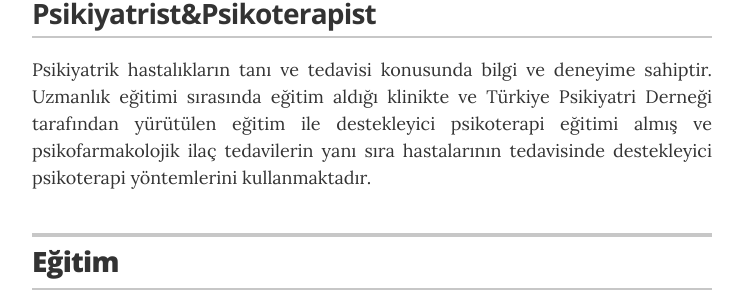
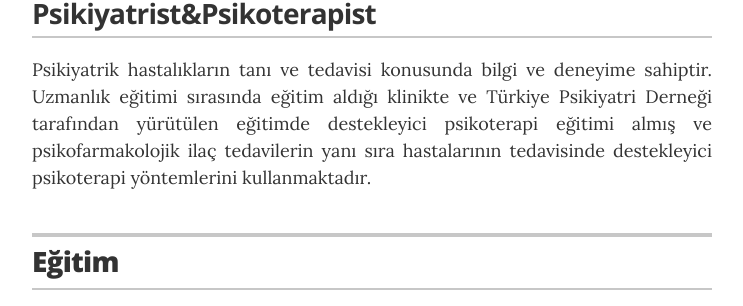
Before and after one commit to ibucgun/ibucgun.github.io, a Jekyll site: the page built from index.html, in a window 1280 px wide and 900 px high. Shown: the part 237-543 px from the top of the window, without its empty margins (268-1011 px from the left). Built offline with Jekyll 4.4.1, drawn with Linux system fonts in a browser that asks for light colours.

Commit message:
Update _config.yml

```diff
--- a/_config.yml
+++ b/_config.yml
@@ -23,7 +23,7 @@ resume_contact_address:         "Adana Dr. Ekrem Tok Ruh Sağlığı ve Hastalı
 resume_header_contact_info:     "Adana Dr. Ekrem Tok Ruh Sağlığı ve Hastalıkları Hastanesi • 03222390475 "
 display_header_contact_info:    "false"
 
-resume_header_intro: "<p>Psikiyatrik hastalıkların tanı ve tedavisi konusunda bilgi ve deneyime sahiptir. Uzmanlık eğitimi sırasında eğitim aldığı klinikte ve Türkiye Psikiyatri Derneği tarafından yürütülen eğitim ile destekleyici psikoterapi eğitimi almış ve psikofarmakolojik ilaç tedavilerin yanı sıra hastalarının tedavisinde destekleyici psikoterapi yöntemlerini kullanmaktadır.</p>"
+resume_header_intro: "<p>Psikiyatrik hastalıkların tanı ve tedavisi konusunda bilgi ve deneyime sahiptir. Uzmanlık eğitimi sırasında eğitim aldığı klinikte ve Türkiye Psikiyatri Derneği tarafından yürütülen eğitimde destekleyici psikoterapi eğitimi almış ve psikofarmakolojik ilaç tedavilerin yanı sıra hastalarının tedavisinde destekleyici psikoterapi yöntemlerini kullanmaktadır.</p>"
 
 # use "yes" to display the email contact button,
 # "no" to display an "I'm not looking for work" message,
```
